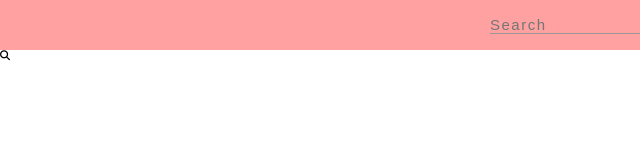
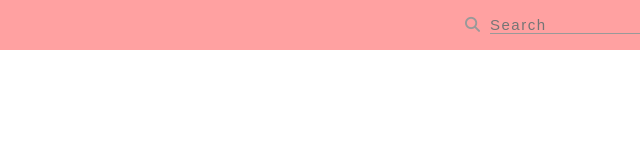
Before and after one commit to tod619/search_bar_animation, a plain HTML site: page index.html in a window 1280 px wide. Shown: the full height of the page, 0-640 px from the left. Drawn offline with Linux system fonts and the light colour scheme.

Commit message:
Add style to search icon in style.css file

```diff
--- a/style.css
+++ b/style.css
@@ -40,3 +40,15 @@ html {
     color: #999;
     cursor: pointer;
 }
+
+.search-icon {
+    font-size: 1.5rem;
+    position: absolute;
+    top: 1.7rem;
+    right: calc(50% + 16rem);
+}
+
+.search-icon i {
+    color: #999;
+    cursor: pointer;
+}
```
